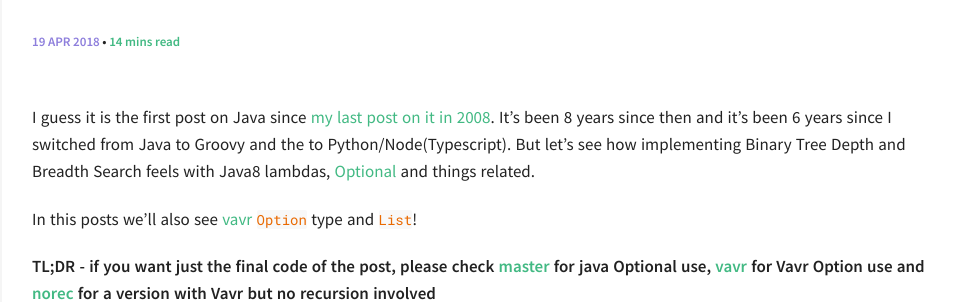
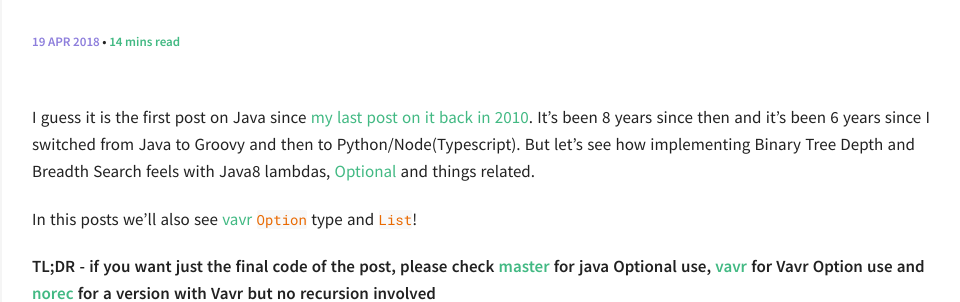
Before and after one commit to paulosuzart/paulosuzart.github.io, a Jekyll site: the page built from _posts/2018-04-19-exploring-optional-types-in-java8.md, in a window 1280 px wide. Shown: the part 193-495 px from the top of the page, without its empty margins (318-1278 px from the left). Built offline with Jekyll 4.4.1, drawn with Linux system fonts in a browser that asks for light colours; comment, search, counter and statistics services are not loaded.

Commit message:
Update 2018-04-19-exploring-optional-types-in-java8.md

```diff
--- a/_posts/2018-04-19-exploring-optional-types-in-java8.md
+++ b/_posts/2018-04-19-exploring-optional-types-in-java8.md
@@ -6,7 +6,7 @@ comments: true
 categories: [ java ]
 ---
 
-I guess it is the first post on Java since [my last post on it in 2008](https://codemountain.wordpress.com/category/java/). It's been 8 years since then and it's been 6 years since I switched from Java to Groovy and the to Python/Node(Typescript). But let's see how implementing Binary Tree Depth and Breadth Search feels with Java8 lambdas, [Optional](https://docs.oracle.com/javase/8/docs/api/java/util/Optional.html) and things related.
+I guess it is the first post on Java since [my last post on it back in 2010](https://codemountain.wordpress.com/category/java/). It's been 8 years since then and it's been 6 years since I switched from Java to Groovy and then to Python/Node(Typescript). But let's see how implementing Binary Tree Depth and Breadth Search feels with Java8 lambdas, [Optional](https://docs.oracle.com/javase/8/docs/api/java/util/Optional.html) and things related.
 
 In this posts we'll also see [vavr](vavr.io) `Option` type and `List`!
 
```
